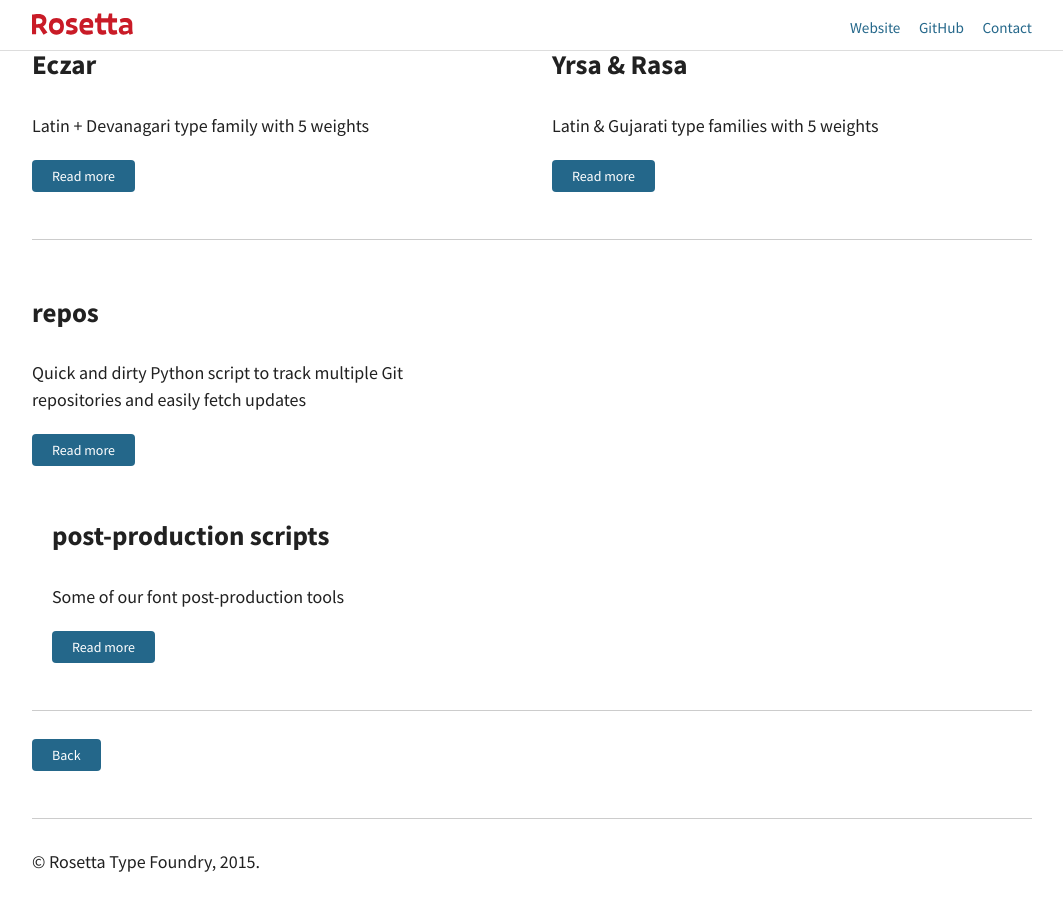
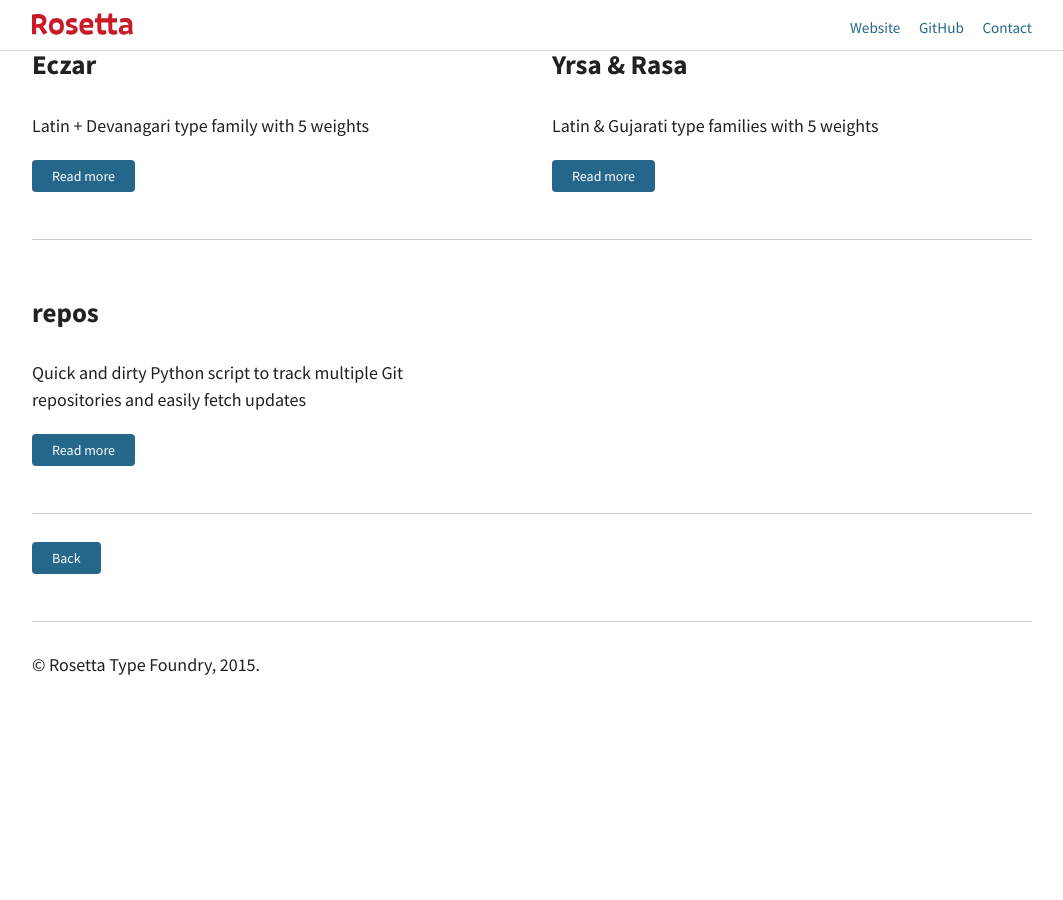
Before and after one commit to rosettatype/rosettatype.github.io, a Jekyll site: the page built from HOME.md, in a window 1280 px wide and 900 px high, scrolled down 547 px. Shown: the whole window, without its empty margins (108-1171 px from the left). Built offline with Jekyll 4.4.1, drawn with Linux system fonts in a browser that asks for light colours; after the commit the page ends 1250 px from its top, so only the background shows below that; part of the change alters nothing that is shown.

Commit message:
Removed post-production scripts

```diff
--- a/_config.yml
+++ b/_config.yml
@@ -26,6 +26,6 @@ articles:
   - title: repos
     link: http://github.com/rosettatype/repos
     description: Quick and dirty Python script to track multiple Git repositories and easily fetch updates
-  - title: post-production scripts
-    link: https://github.com/rosettatype/post-production-scripts
-    description: Some of our font post-production tools
+#  - title: post-production scripts
+#    link: https://github.com/rosettatype/post-production-scripts
+#    description: Some of our font post-production tools
```
